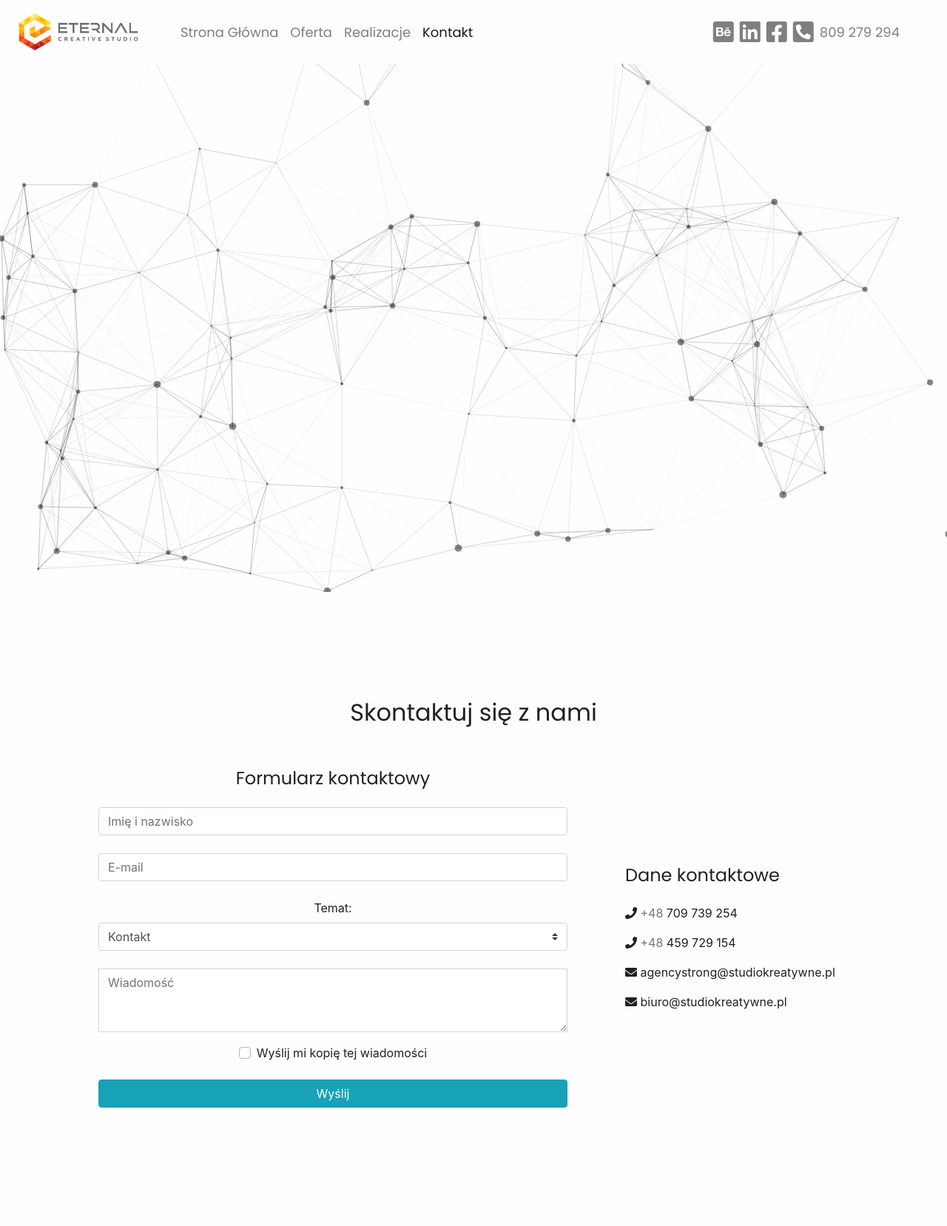
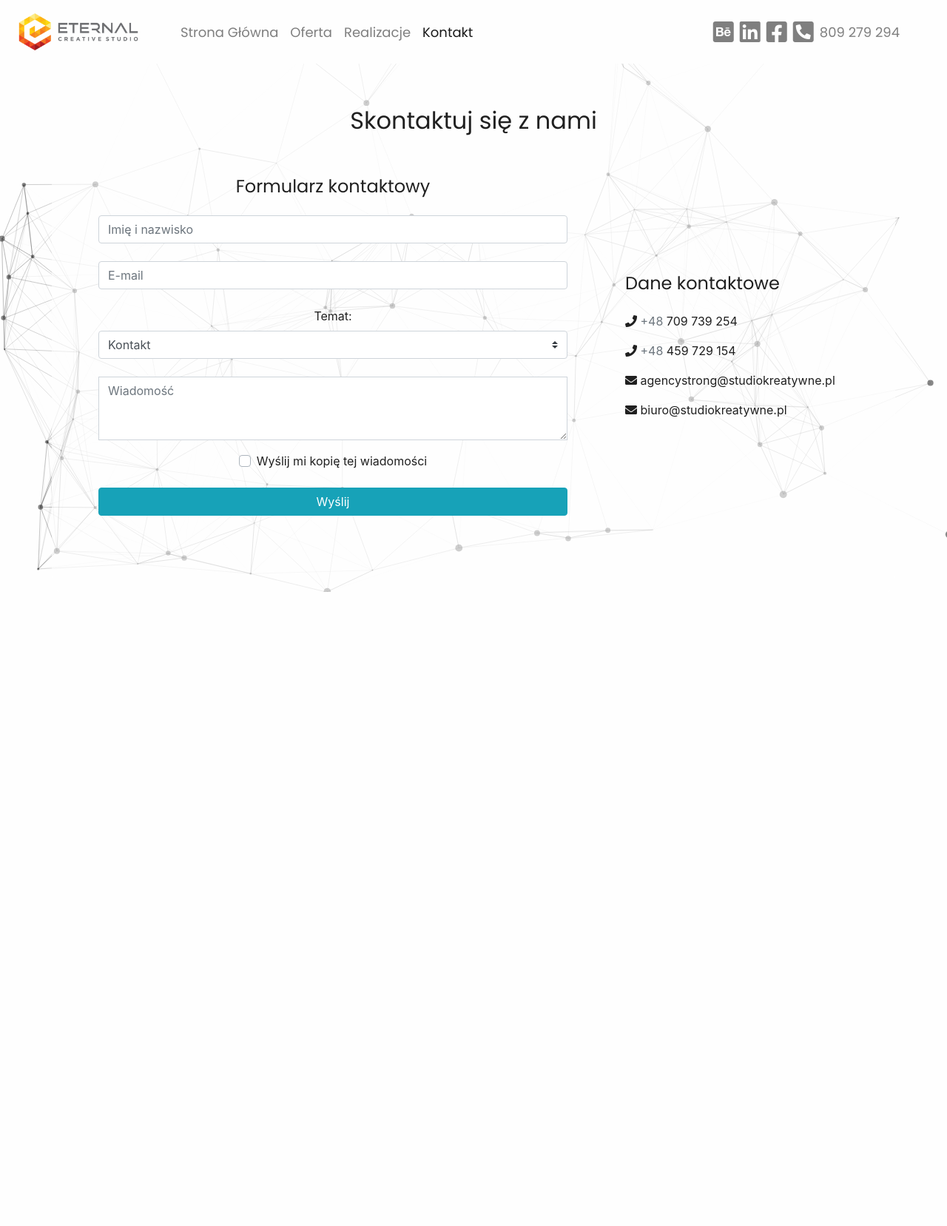
Before and after one commit to Pacislavek/web006, a PHP site: page /kontakt.php in a window 1280 px wide. Shown: the whole page at 74% size. After the commit the page ends 800 px from the top, so only its background shows below. Run offline with PHP 8.4, Linux system fonts and the light colour scheme; some libraries are stand-ins or nearby versions.

Commit message:
general commit

```diff
--- a/css/main.css
+++ b/css/main.css
@@ -376,3 +376,27 @@
   background-color: black;
   color: white;
 }
+
+#particles-js {
+  width: 100%;
+  height: 100%;
+  background-color: #fefefe;
+  background-size: cover;
+  background-position: 50% 50%;
+  background-repeat: no-repeat;
+  z-index: 1;
+}
+
+#contactt {
+  top: 0;
+  left: 0;
+  position: absolute;
+  z-index: 2;
+  height: 100vh;
+  width: 100%;
+}
+
+.bghere {
+  background-color: rgba(255, 255, 255, 0.6);
+  border-radius: 30px;
+}
```
